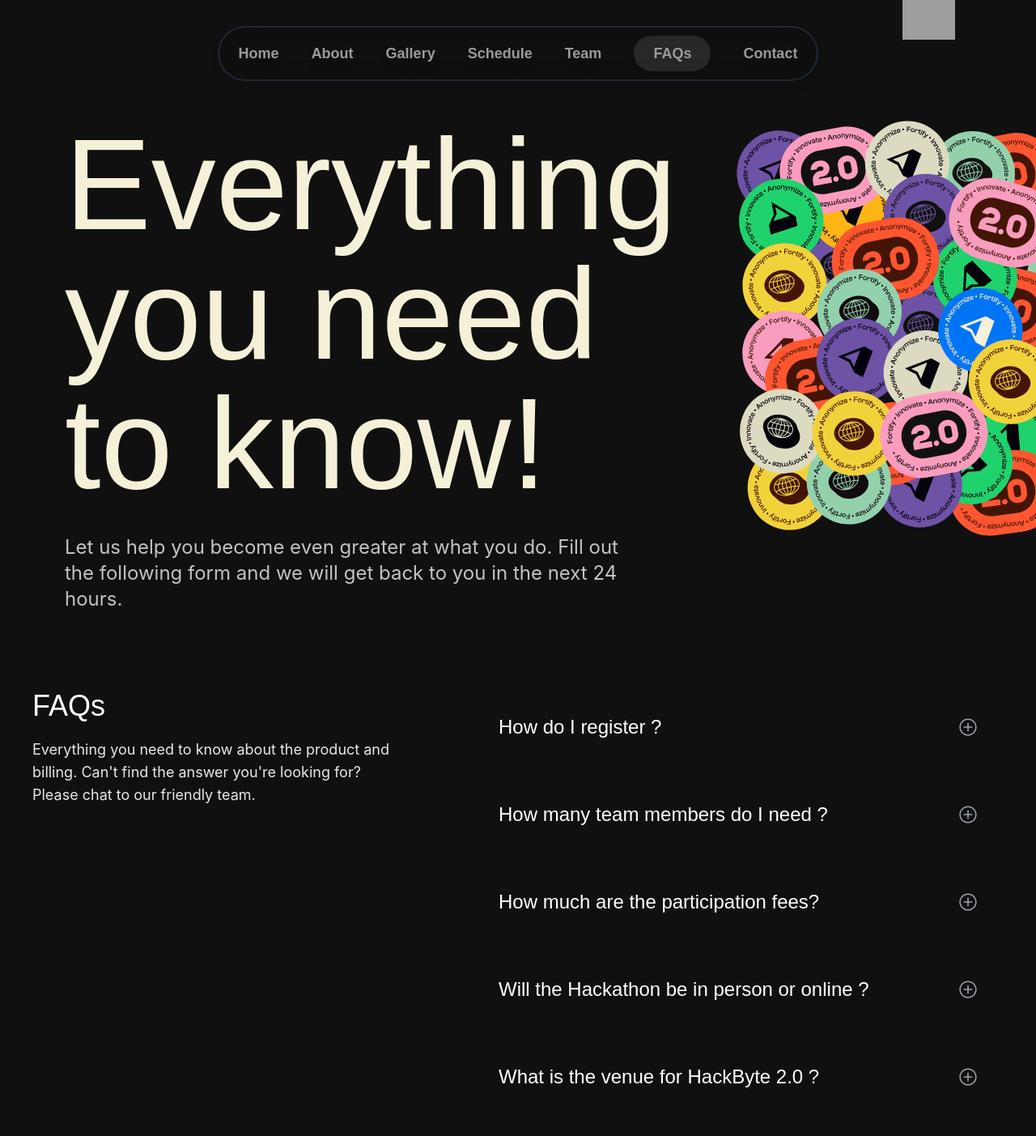
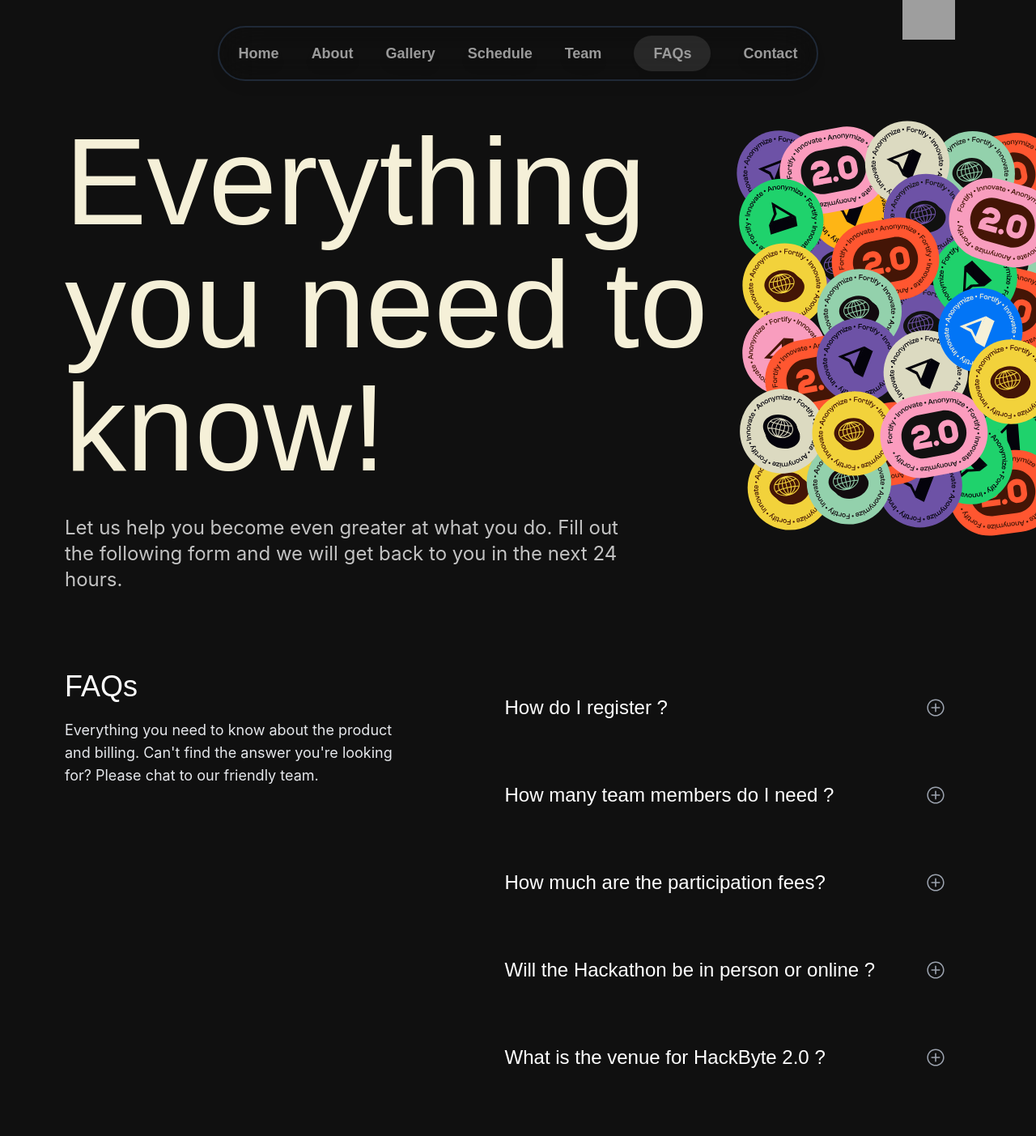
Before and after one commit to BitByte-TPC/hackbyte, a Next.js app: page /faq in a window 1280 px wide. Shown: the top 1403 px of the page at 81% size. Built offline with nearby package versions, Linux system fonts and the light colour scheme; grey boxes are pictures that could not be loaded; a web font is replaced by a local one.

Commit message:
minor changes

```diff
--- a/app/contact/page.jsx
+++ b/app/contact/page.jsx
@@ -39,7 +39,7 @@
               <p
                 className="max-w-[50rem] 2xl:max-w-[60rem] text-6xl text-[#F5F0D8] font-normal
                 tracking-tighter md:text-[5.5rem] lg:text-9xl xl:text-[10rem] md:leading-[5rem]
-                lg:leading-[7rem] xl:leading-[8rem] 2xl:leading-[10rem] md:tracking-[-0.2rem]"
+                lg:leading-[7rem] xl:leading-[10rem] md:tracking-[-0.2rem]"
               >
                 How can we
                 <br /> help you?
--- a/app/faq/page.jsx
+++ b/app/faq/page.jsx
@@ -1,5 +1,4 @@
 import Navbar from "@/components/Navbar";
-import Image from "next/image";
 import badgebundle from "@/public/badgebundle.svg";
 import {
   Accordion,
@@ -8,9 +7,22 @@
   AccordionTrigger,
 } from "@/components/ui/accordion";
 import Footer from "@/components/Footer";
+import Image from "next/image";
 
 export const metadata = {
   title: "FAQ | HackByte",
+  description: "Frequently asked questions about HackByte.",
+  keywords: "FAQ, HackByte, IIITDMJ, Hackathon",
+  openGraph: {
+    title: "FAQ | HackByte",
+    description: "Frequently asked questions about HackByte.",
+    url: "https://hackbyte.in/faq",
+    images:
+      "https://res.cloudinary.com/drtmfrghg/image/upload/v1708016443/opengraph-image_vkiopn.jpg",
+    siteName: "HackByte - IIITDMJ Hackathon",
+    type: "website",
+    locale: "en_US",
+  },
 };
 
 export default function FAQ() {
@@ -59,15 +71,22 @@
     <>
       <div
         className="bg-[#101010] flex flex-col min-h-screen
-          p-4 md:pt-8 md:px-0"
+          p-4 md:pt-8 md:pb-48 lg:px-0"
       >
         <Navbar />
         <div className="flex justify-between pt-16 md:pt-12 md:pl-8 xl:pl-20">
           <div className="flex flex-col items-start gap-8">
-            <div className="max-w-[840px] text-[#f5f0d8] text-[4rem] md:text-[8rem] lg:text-[120px] xl:text-[160px] font-[500px] md:font-[450px] leading-[5rem] md:leading-[100%] tracking-tighter md:tracking-normal">
+            <div
+              className="max-w-[840px] text-[#f5f0d8] text-[4rem] font-normal
+                leading-[5rem] tracking-tighter md:text-[8rem] lg:text-[6rem]
+                xl:text-[9.5rem] md:leading-[100%] md:tracking-normal"
+            >
               Everything you need to know!
             </div>
-            <div className="max-w-[700px] text-[#c3c3c3] font-['Inter'] text-xl md:text-2xl font-normal leading-[2.125rem]">
+            <div
+              className="max-w-[650px] xl:max-w-[700px] text-[#c3c3c3] font-['Inter']
+              text-xl font-normal leading-[2.125rem] md:text-2xl"
+            >
               Let us help you become even greater at what you do. Fill out the
               following form and we will get back to you in the next 24 hours.
             </div>
@@ -76,13 +95,19 @@
           <Image
             src={badgebundle}
             alt=""
-            className="lg:w-80 lg:h-[400px] xl:w-[400px] xl:h-[520px] hidden lg:block"
+            className="hidden lg:w-80 lg:h-[400px] xl:w-[400px] xl:h-[520px] lg:block"
           />
         </div>
 
-        <div className="flex flex-col md:flex-row gap-12 md:gap-24 md:px-8 pt-16 pb-8 md:py-24 md:pb-0 self-center">
-          <div className="flex gap-5 flex-col">
-            <div className="max-w-[448px] text-white text-3xl md:text-4xl font-medium leading-[44px]">
+        <div
+          className="flex flex-col md:flex-row self-center gap-12 md:gap-16 lg:gap-24
+            pt-16 pb-8 md:px-8 xl:px-20 md:pt-24 md:pb-0"
+        >
+          <div className="flex flex-col gap-5">
+            <div
+              className="max-w-[448px] text-white text-3xl md:text-4xl
+              font-medium leading-[44px]"
+            >
               FAQs
             </div>
             <div className="max-w-[448px]">
@@ -99,10 +124,16 @@
             {data.map((item, index) => (
               <Accordion key={index} type="single" collapsible>
                 <AccordionItem value={`item-${index}`} className="py-4 md:p-8">
-                  <AccordionTrigger className="max-w-[592px] text-white text-2xl font-medium font-['Clash Grotesk'] leading-7">
+                  <AccordionTrigger
+                    className="max-w-[592px] text-white text-2xl
+                    font-medium leading-7"
+                  >
                     {item.title}
                   </AccordionTrigger>
-                  <AccordionContent className="max-w-[592px] text-gray-200 text-lg font-normal font-['Inter'] leading-7">
+                  <AccordionContent
+                    className="max-w-[592px] text-gray-200 text-lg
+                      font-normal font-['Inter'] leading-7"
+                  >
                     {item.content}
                   </AccordionContent>
                 </AccordionItem>
```
